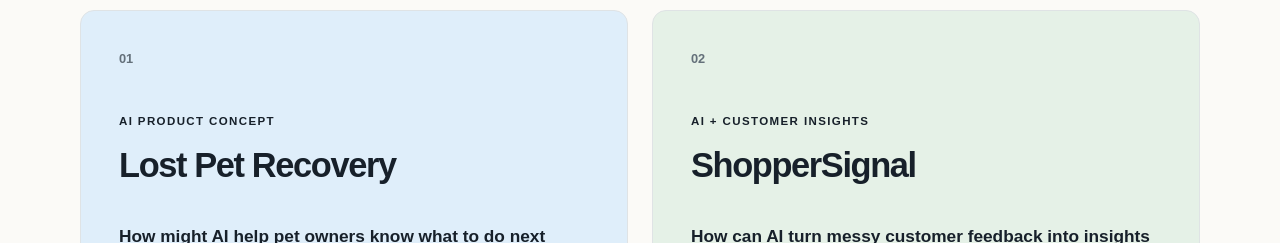
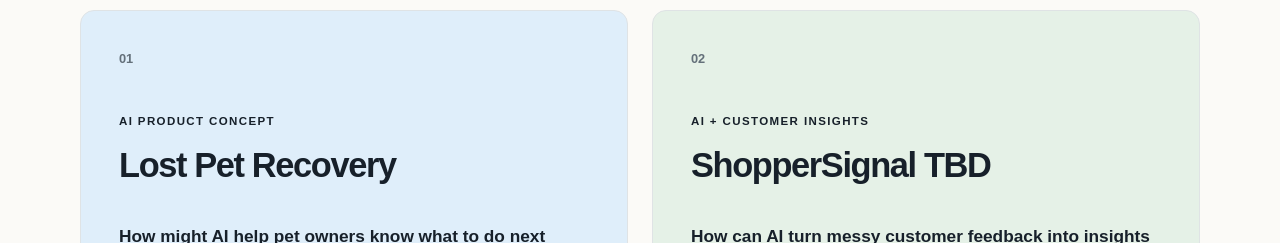
Before and after one commit to cew6992/Colleen-portfolio, a plain HTML site: page index.html in a window 1280 px wide. Shown: the part 1060-1303 px from the top of the page. Drawn offline with Linux system fonts and the light colour scheme.

Commit message:
Update project title for ShopperSignal

```diff
--- a/index.html
+++ b/index.html
@@ -58,7 +58,7 @@
         <article class="project-card accent-green">
           <div class="project-number">02</div>
           <p class="project-type">AI + CUSTOMER INSIGHTS</p>
-          <h3>ShopperSignal</h3>
+          <h3>ShopperSignal TBD</h3>
           <p class="project-question">How can AI turn messy customer feedback into insights people can act on?</p>
           <p>A product concept focused on making customer feedback easier to understand and more useful for product decisions.</p>
           <button class="text-link project-trigger" data-project="shopper-signal">View project <span aria-hidden="true">→</span></button>
```
